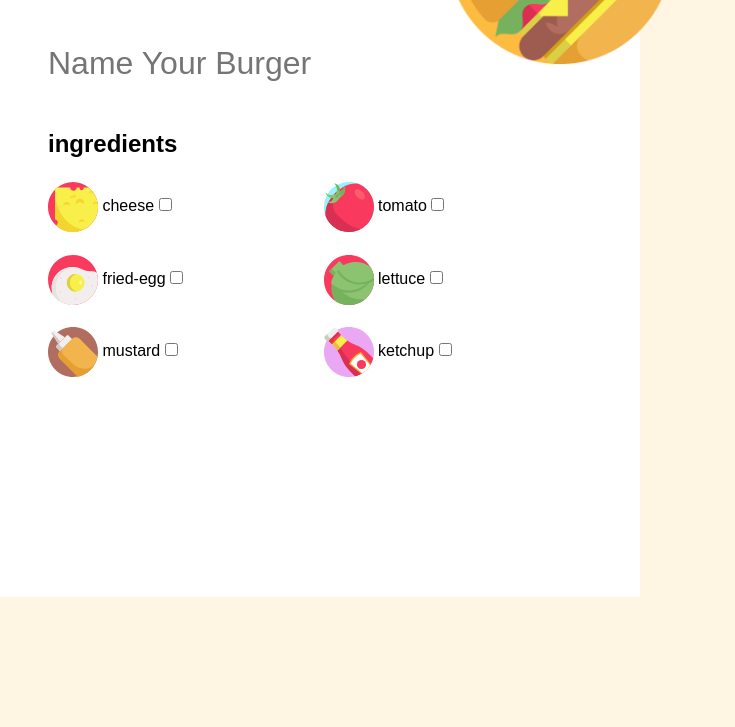
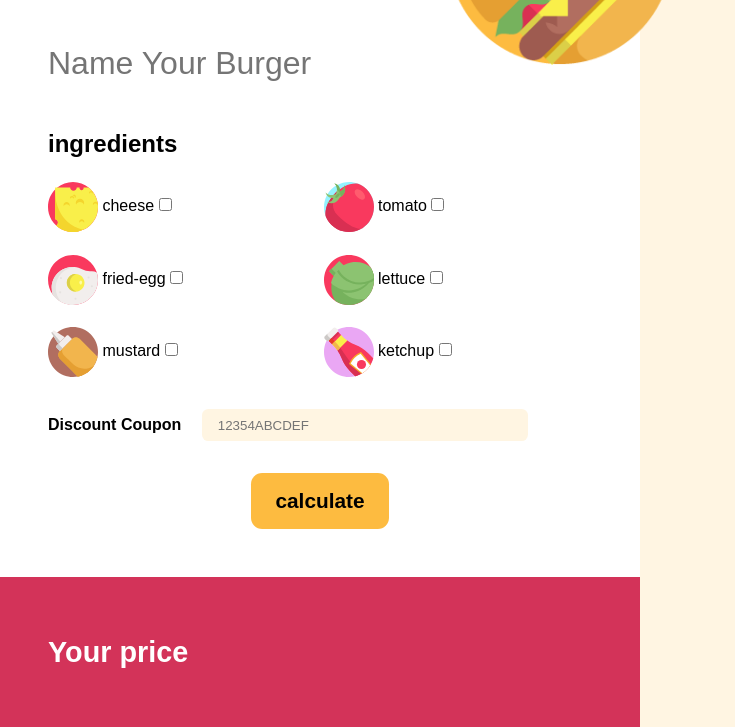
Before and after one commit to Vituz/js-burger, a plain HTML site: page index.html in a window 1280 px wide. Shown: the part 128-855 px from the top of the page, without its empty margins (0-735 px from the left). Before the commit the page ends 800 px from the top, so only its background shows below. Drawn offline with Linux system fonts and the light colour scheme.

Commit message:
Add footer

```diff
--- a/assets/css/style.css
+++ b/assets/css/style.css
@@ -15,6 +15,10 @@ body{
 
 .container{
     width: 50%;
+}
+
+.d_flex{
+    display: flex;
 }
 
 /***********
@@ -53,7 +57,6 @@ MAIN
 
 main .container{
     background-color: white;
-    height: 600px;
     padding: 3rem;
 }
 
@@ -81,6 +84,70 @@ main .container{
 }
 /* /Ingredients */
 
+/* Discount */
+
+#discount{
+    margin: 2rem 0;
+}
+
+#discount input{
+    background-color: #FFF5E2;
+    width: 60%;
+    height: 2rem;
+    border: none;
+    border-radius: 0.4rem;
+    padding-left: 1rem;
+}
+
+#discount label{
+    font-weight: bold;
+    font-size: 1rem;
+    padding-right: 1rem;
+}
+
+/* /Discount */
+
+/* Button */
+.button_container{
+    text-align: center;
+}
+#calculate{
+    padding: 1rem 1.5rem;
+    font-weight: 900;
+    font-size: 1.3rem;
+    background-color: #FDBB40;
+    border-radius: 0.7rem;
+    border: none;
+}
+/* /Button */
+
 /**********
 /MAIN
 **********/
+
+/*********
+FOOTER
+**********/
+
+footer .container{
+    background-color:#D33359;
+    height: 150px;
+    color: white;
+    justify-content: space-between;
+    align-items: center;
+    font-weight: 900;
+}
+
+footer .container span:first-child{
+    padding-left: 3rem;
+    font-size: 1.8rem;
+}
+
+#price{
+    padding-right: 3rem;
+    font-size: 2rem;
+}
+
+/*********
+/FOOTER
+**********/
--- a/index.html
+++ b/index.html
@@ -29,14 +29,25 @@
     <main>
         <div class="container">
 
+            <!-- Burger Name -->
             <input type="text" id="burger_name" placeholder="Name Your Burger">
 
+            <!-- Ingredients -->
             <h2>ingredients</h2>
 
             <div class="ingredients">
 
             </div>
 
+            <!-- Discount -->
+            <div id="discount">
+                <label for="coupon">Discount Coupon</label>
+                <input type="text" name="coupon" id="coupon" placeholder="12354ABCDEF">
+            </div>
+
+            <div class="button_container">
+                <button id="calculate">calculate</button>
+            </div>
 
         </div>
 
@@ -45,6 +56,11 @@
 
     <!-- Footer -->
     <footer>
+        <div class="container d_flex">
+            <span>Your price</span>
+
+            <span id="price"></span>
+        </div>
 
     </footer>
     <!-- /Footer -->
```
